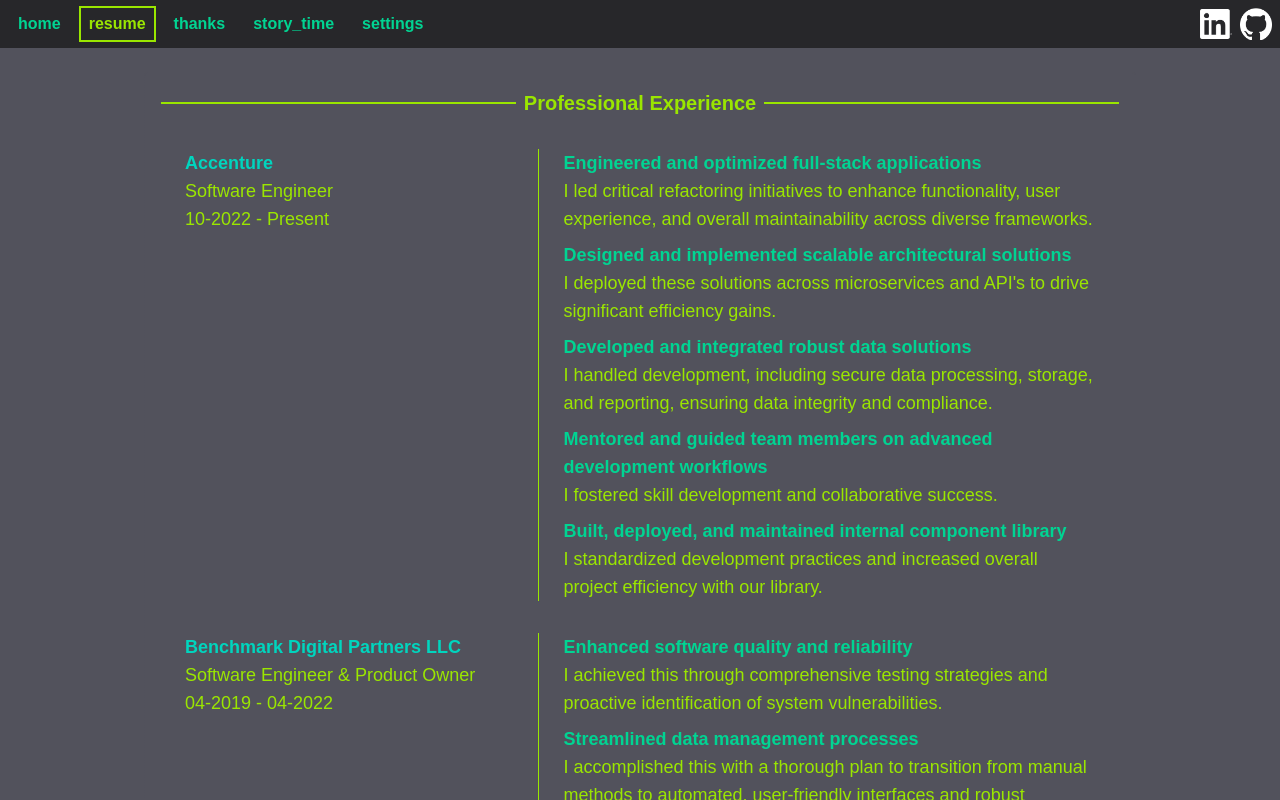
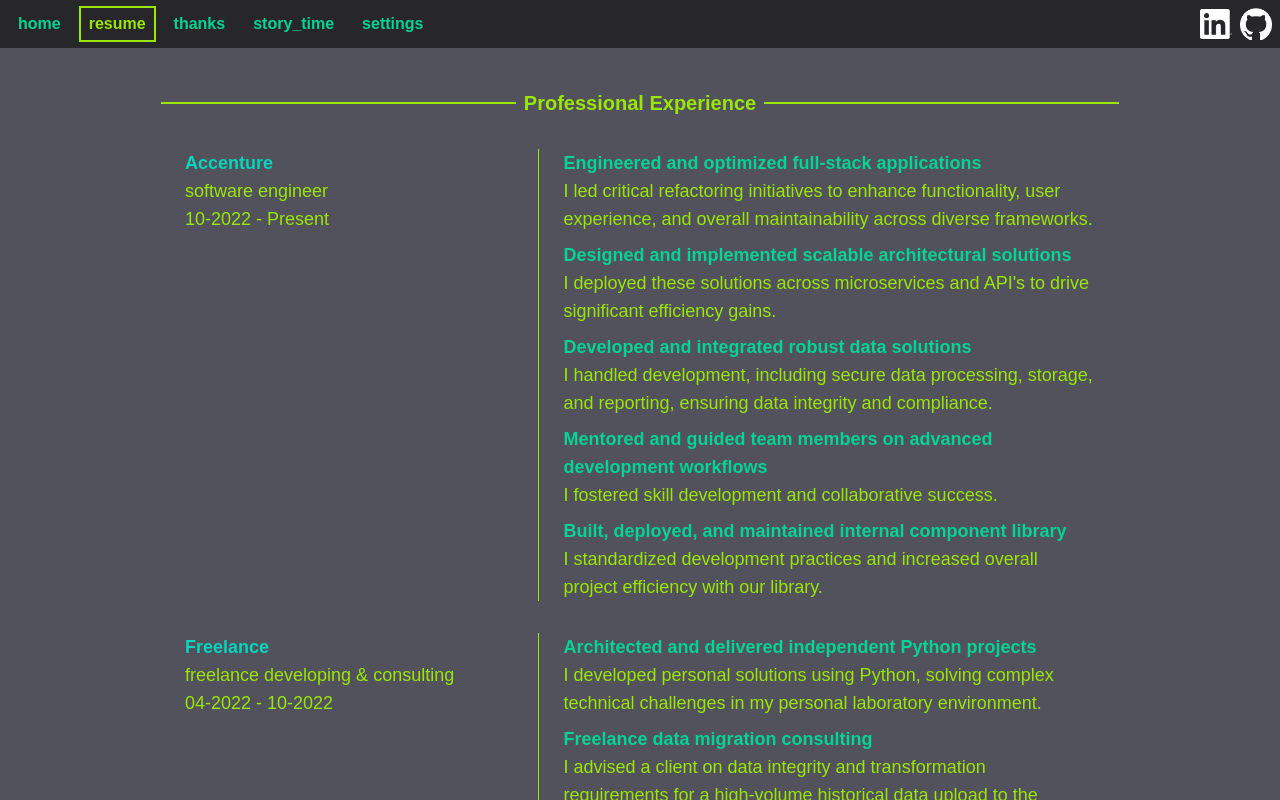
Before and after one commit to adsaines/adsaines.github.io, a Next.js app: page /resume in a window 1280 px wide. Built offline with nearby package versions, Linux system fonts and the light colour scheme.

Commit message:
added freelance position

```diff
--- a/src/app/resume/page.tsx
+++ b/src/app/resume/page.tsx
@@ -28,20 +28,27 @@ const Resume: NextPage = () => {
                     {/* TODO: make this a swappable section, you can view it by project or company */}
                     <ItemWithExplanations
                         title="Accenture"
-                        subTitle="Software Engineer"
+                        subTitle="software engineer"
                         startDate="2022/10/05"
                         talkingPoints={ResumeWording.accentureTalkingPoints}
                         />
                     <ItemWithExplanations
+                        title="Freelance"
+                        subTitle="freelance developing & consulting"
+                        startDate="2022/04/02"
+                        endDate="2022/10/04"
+                        talkingPoints={ResumeWording.freelanceTalkingPoints}
+                        />
+                    <ItemWithExplanations
                         title="Benchmark Digital Partners LLC"
-                        subTitle="Software Engineer & Product Owner"
+                        subTitle="software engineer & product owner"
                         startDate="2019/04/01"
                         endDate="2022/04/01"
                         talkingPoints={ResumeWording.benchmarkTalkingPoints}
                         />
                     <ItemWithExplanations
                         title="Cornerstone Engineering"
-                        subTitle="Spreadsheet Engineer and Data Analyst"
+                        subTitle="spreadsheet engineer and data analyst"
                         startDate="2011/09/01"
                         endDate="2019/01/01"
                         talkingPoints={ResumeWording.cornerstoneTalkingPoint}
@@ -54,11 +61,11 @@ const Resume: NextPage = () => {
                         bricks={[{title: 'TypeScript'},{title: 'JavaScript'},{title: 'Python'},{title: 'CSS'},{title: 'PowerShell'},{title: 'ColdFusion'},{title: 'Java'},{title: 'Terraform'},{title: 'YAML'}]}
                         />
                     <TitleWithBricks
-                        title="JavaScript Frameworks"
+                        title="JavaScript frameworks"
                         bricks={[{title: 'Angular'},{title: 'React'},{title: 'Vue'}]}
                         />
                     <TitleWithBricks
-                        title="DB Languages"
+                        title="DB languages"
                         bricks={[{title: 'MSSQL'},{title: 'PostgreSQL'},{title: 'SOQL/SOSL (Salesforce)'}]}
                         />
                     <TitleWithBricks
@@ -66,11 +73,11 @@ const Resume: NextPage = () => {
                         bricks={[{title: 'Basic & SCSS'},{title: 'Tailwind'},{title: 'Bootstrap'}]}
                         />
                     <TitleWithBricks
-                        title="Notable Packages"
+                        title="Notable libraries"
                         bricks={[{title: 'RxJS'},{title: 'Cypress'},{title: 'jQuery'}]}
                         />
                     <TitleWithBricks
-                        title="AWS Services"
+                        title="AWS services"
                         bricks={[{title: 'DynamoDB'},{title: 'Cloudwatch'},{title: 'Lambda'},{title: 'Amplify'},{title: 'AppConfig'},{title: 'IAM'},{title: 'RDS'},{title: 'WAF'}]}
                         />
                 </StandardResumeSection>
--- a/src/app/resume/resumeWording.ts
+++ b/src/app/resume/resumeWording.ts
@@ -56,6 +56,17 @@ const cornerstoneTalkingPoint: TalkingPoint[] = [
     },
 ]
 
+const freelanceTalkingPoints: TalkingPoint[] = [
+    {
+        bolded: 'Architected and delivered independent Python projects',
+        followUp: 'I developed personal solutions using Python, solving complex technical challenges in my personal laboratory environment.',
+    },
+    {
+        bolded: 'Freelance data migration consulting',
+        followUp: 'I advised a client on data integrity and transformation requirements for a high-volume historical data upload to the Salesforce platform, ensuring accurate schema mapping and compliance.',
+    }
+]
+
 const techElevatorTalkingPoints: TalkingPoint[] = [
     {
         bolded: 'Full-stack coding bootcamp',
@@ -77,4 +88,5 @@ export const ResumeWording = {
     accentureTalkingPoints,
     techElevatorTalkingPoints,
     woosterTalkingPoints,
+    freelanceTalkingPoints
 }
```
